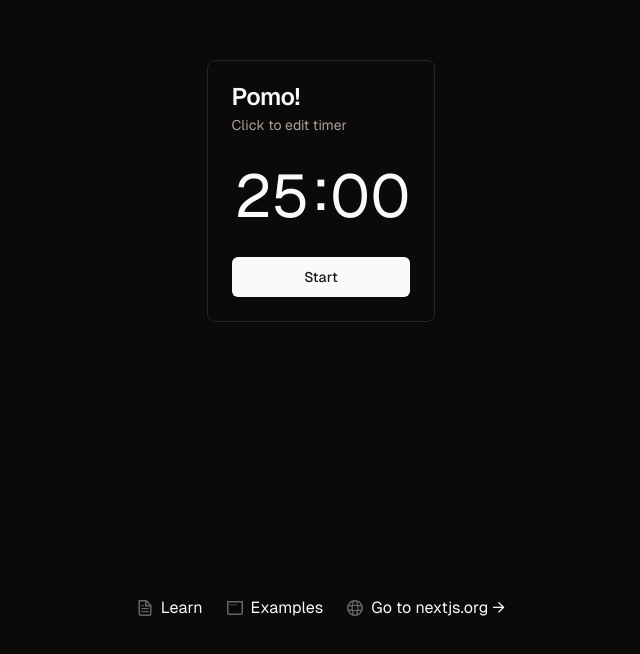
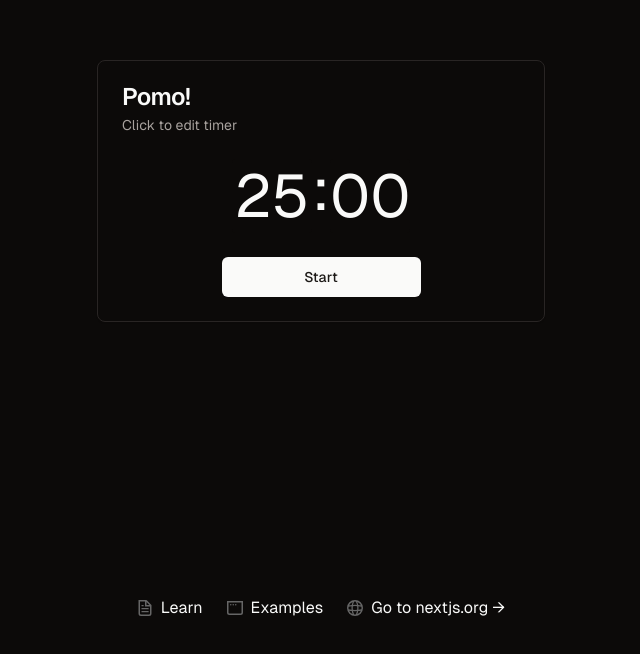
Before and after one commit to DNNYVST/pomodoro-app, a Next.js app: page / in a window 1280 px wide. Shown: the part 104-758 px from the top of the page, without its empty margins (319-959 px from the left). Built offline with nearby package versions, Linux system fonts and the light colour scheme; what @radix-ui/themes would draw is missing.

Commit message:
fussing over the layout and spacing some more

```diff
--- a/src/app/page.tsx
+++ b/src/app/page.tsx
@@ -5,7 +5,7 @@ export default function Home() {
   return (
     <div className="grid grid-rows-[20px_1fr_20px] justify-items-center min-h-screen p-8 pb-20 gap-16 sm:p-20 font-[family-name:var(--font-geist-sans)]">
       {/* items-center */}
-      <main className="flex flex-col gap-8 row-start-2 items-center sm:items-start">
+      <main className="flex flex-col gap-8 row-start-2 items-center w-2/5">
         <TimerCard />
       </main>
       <footer className="row-start-3 flex gap-6 flex-wrap items-center justify-center">
--- a/src/components/timer/timer-card.tsx
+++ b/src/components/timer/timer-card.tsx
@@ -62,10 +62,12 @@ const TimerCard = () => {
   };
 
   return (
-    <Card>
+    <Card className="w-full min-w-fit">
       <CardHeader>
         <CardTitle>Pomo!</CardTitle>
-        {!running && <CardDescription>Click to edit timer</CardDescription>}
+        <CardDescription>
+          {running ? "Happy focusing!" : "Click to edit timer"}
+        </CardDescription>
       </CardHeader>
       <CardContent>
         <div
@@ -97,7 +99,7 @@ const TimerCard = () => {
       <CardFooter className="justify-center">
         <Button
           variant={running ? "destructive" : "default"}
-          className="w-full"
+          className="w-1/2"
           onClick={running ? pauseTimer : startTimer}
           disabled={
             !minutes || !seconds || (minutes === "00" && seconds === "00")
```
